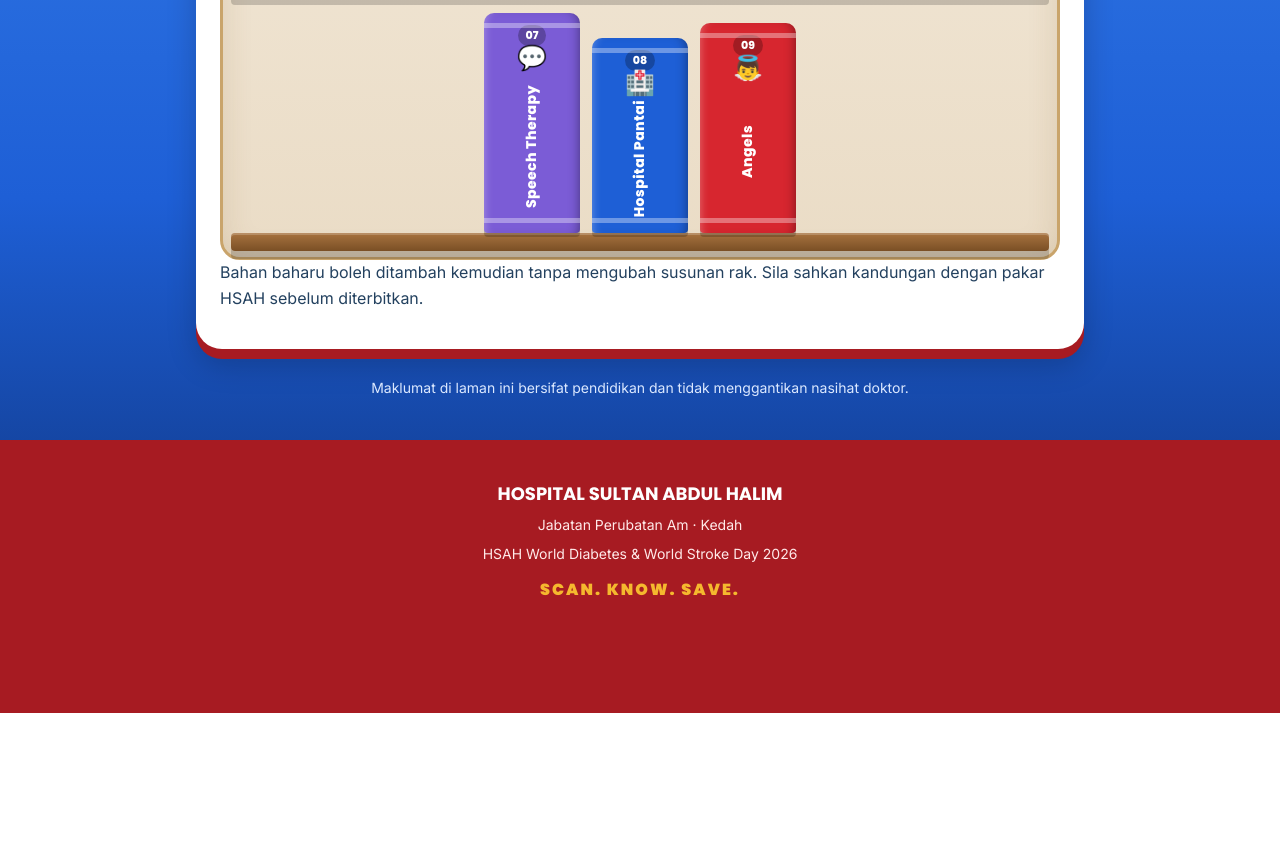
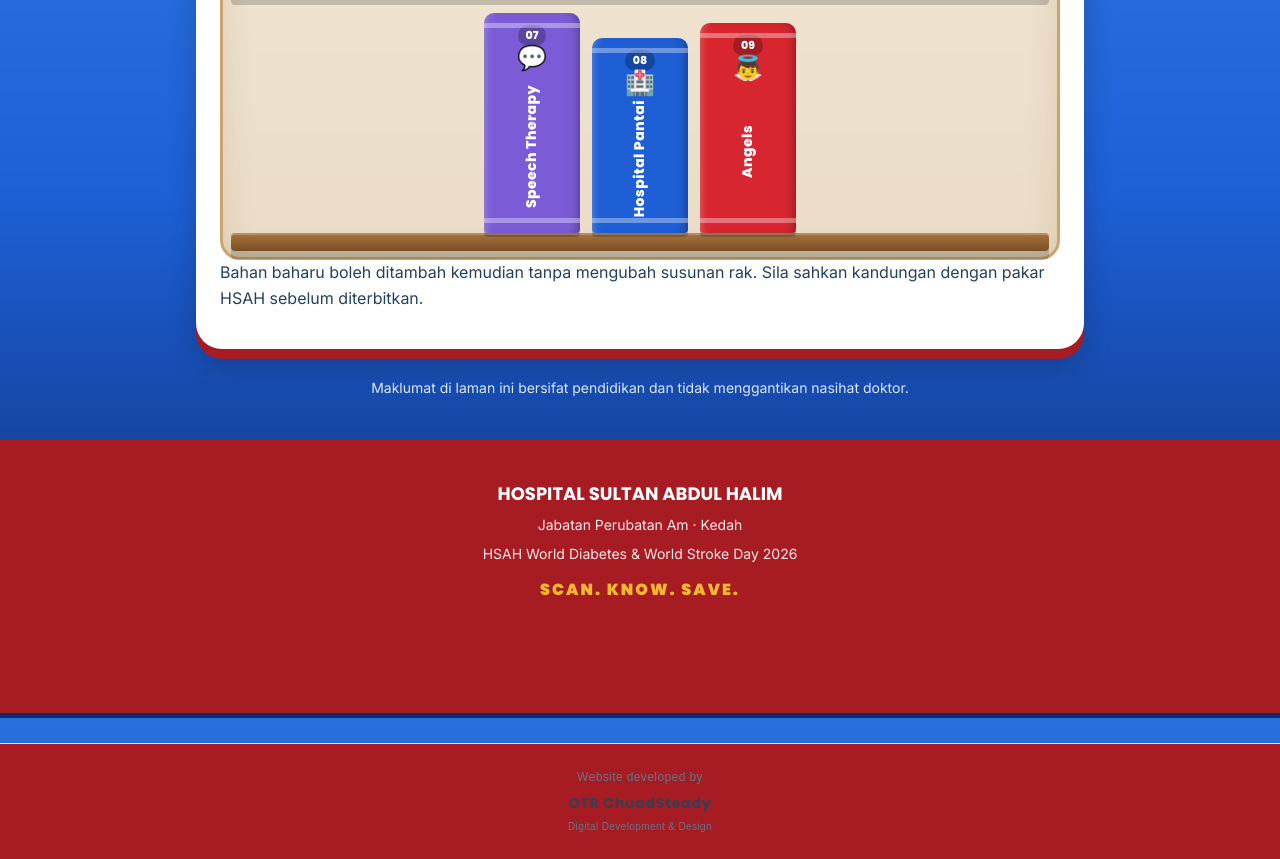
Before and after one commit to medicalhsah1-eng/hsah-world-stroke-diabetic-day-2026, a plain HTML site: page index.html in a window 1280 px wide. Shown: the part 4882-5741 px from the top of the page. Before the commit the page ends 5595 px from the top, so only its background shows below. Drawn offline with Linux system fonts and the light colour scheme.

Commit message:
Update index.html

```diff
--- a/index.html
+++ b/index.html
@@ -552,5 +552,12 @@
 render();
 start();
 </script>
+
+<footer style="text-align:center; padding:24px 12px; margin-top:30px; border-top:1px solid #e2e8f0; color:#64748b; font-family:Arial,sans-serif; font-size:12px; letter-spacing:0.4px;">
+  <span style="display:block; margin-bottom:5px;">Website developed by</span>
+  <strong style="color:#334155; font-size:14px; letter-spacing:0.8px;">OTR ChuadSteady</strong>
+  <span style="display:block; margin-top:5px; font-size:10px;">Digital Development &amp; Design</span>
+</footer>
+
 </body>
 </html>
```
